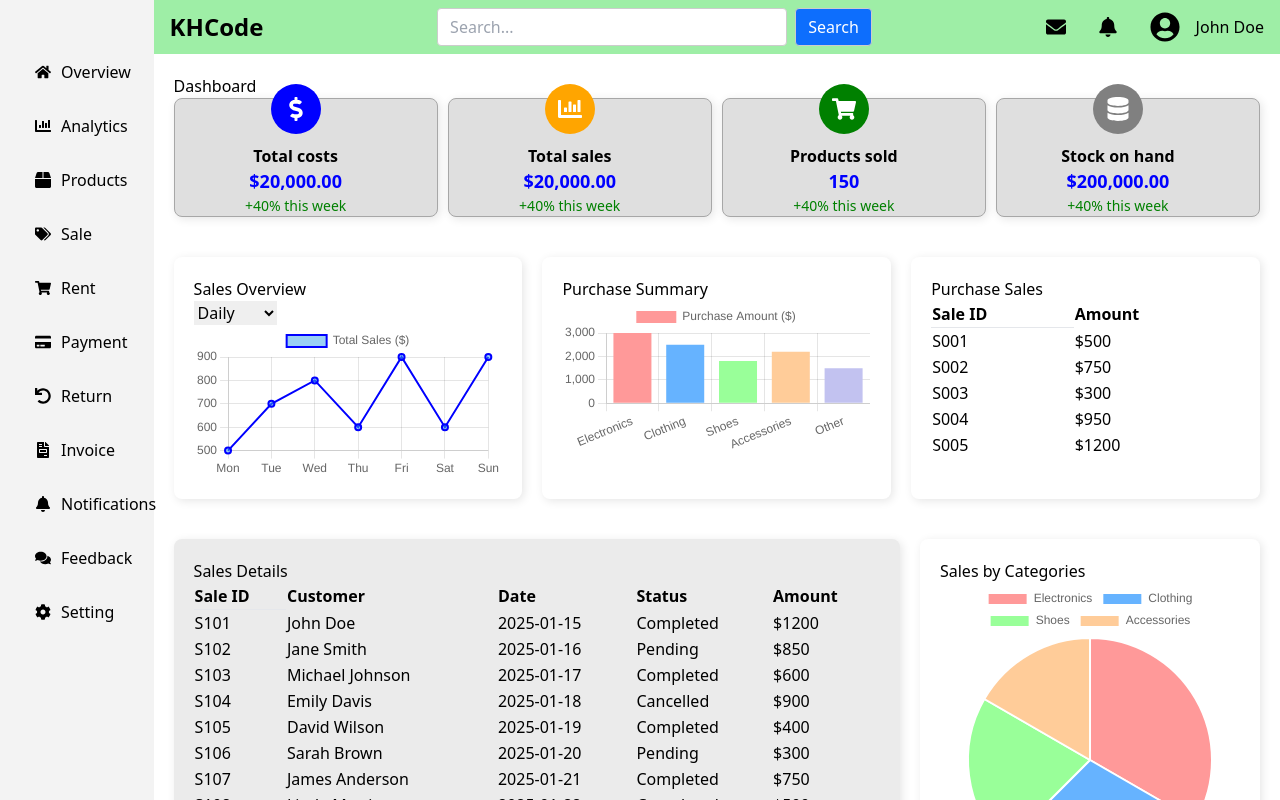
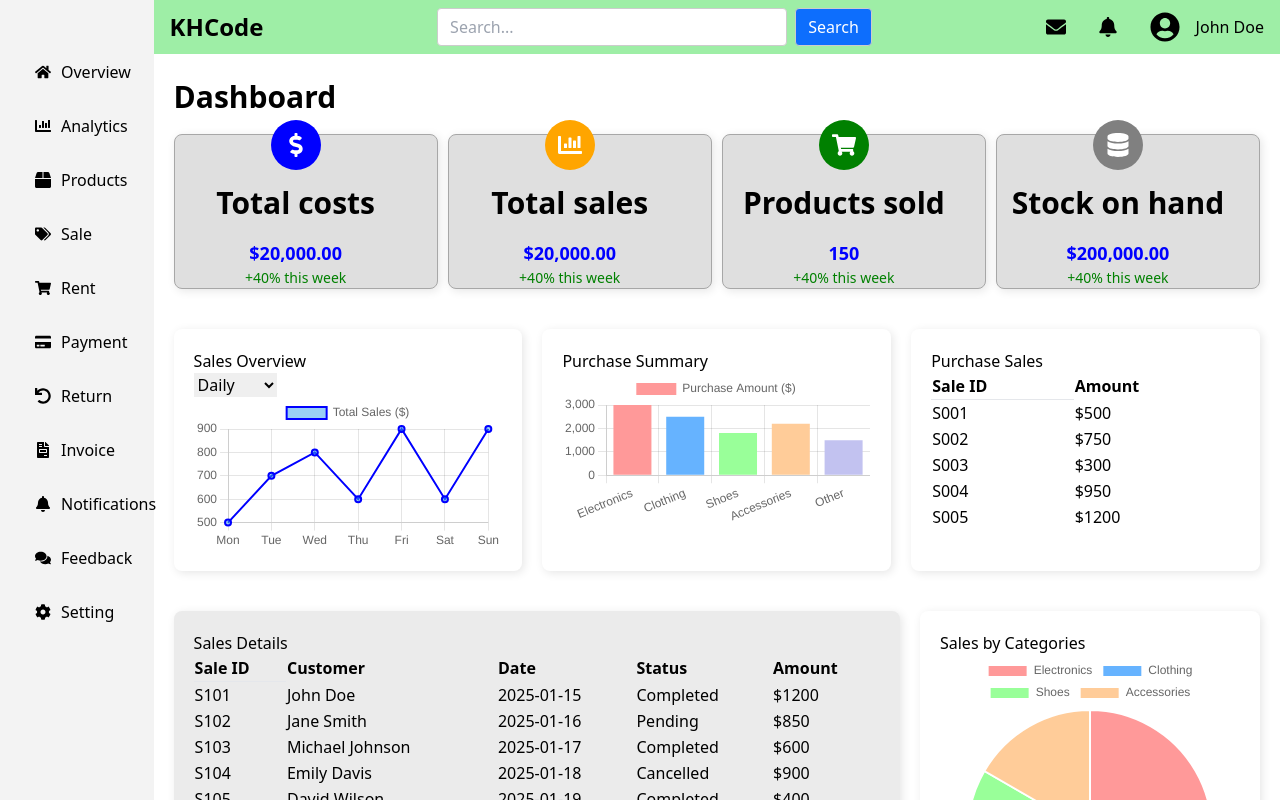
Before and after one commit to PEav52/POS-front-end, a Next.js app: page /overview in a window 1280 px wide. Shown: the top 800 px of the page. Built offline with nearby package versions, Linux system fonts and the light colour scheme.

Commit message:
update title of Overview and Analytics

```diff
--- a/src/app/analytics/Analytics.module.css
+++ b/src/app/analytics/Analytics.module.css
@@ -1,5 +1,11 @@
 .dashboard {
   padding: 20px;
+}
+
+.dashboard .title{
+  font-size: 30px;
+  font-weight: bold;
+  margin: 0 0 15px 0;
 }
 
 .cards {
--- a/src/app/analytics/page.tsx
+++ b/src/app/analytics/page.tsx
@@ -101,7 +101,9 @@
     <div>
       <main>
         <div className={styles.dashboard}>
-          <h2>Analytics</h2>
+          <div className={styles.title}>
+            <h2>Analytics</h2>
+          </div>
           <div className={styles.cards}>
             {cards.map((card, index) => (
               <div key={index} className={styles.card}>
--- a/src/app/overview/Dashboard.module.css
+++ b/src/app/overview/Dashboard.module.css
@@ -1,5 +1,11 @@
 .dashboard {
     padding: 20px;
+  }
+
+  .dashboard .title{
+    font-size: 30px;
+    font-weight: bold;
+    margin: 0 0 15px 0;
   }
 
   .cards {
--- a/src/app/overview/page.tsx
+++ b/src/app/overview/page.tsx
@@ -1,10 +1,11 @@
 'use client';
 
-import { FaDollarSign, FaChartBar, FaShoppingCart, FaDatabase } from "react-icons/fa";
+import { FaDollarSign, FaChartBar, FaShoppingCart, FaDatabase, FaHome } from "react-icons/fa";
 import styles from "./Dashboard.module.css";
 import { Line, Bar, Pie } from "react-chartjs-2";
 import { Chart, registerables } from "chart.js";
 import { useState } from "react";
+import { FaBell, FaEnvelope, FaUserCircle } from 'react-icons/fa'; // For icons
 
 Chart.register(...registerables);
 
@@ -113,7 +114,9 @@
     <div>
       <main>
         <div className={styles.dashboard}>
-            <h2>Dashboard</h2>
+            <div className={styles.title}>
+                <h2>Dashboard</h2>
+            </div>
             <div className={styles.cards}>
                 {cards.map((card, index) => (
                 <div key={index} className={styles.card}>
```
